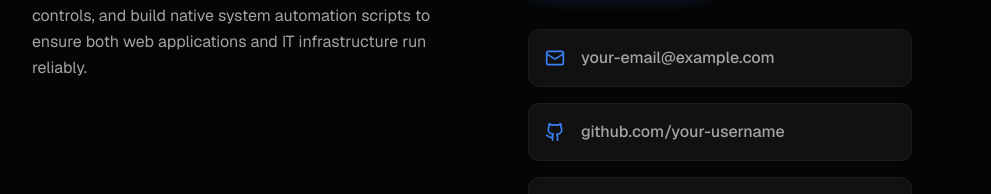
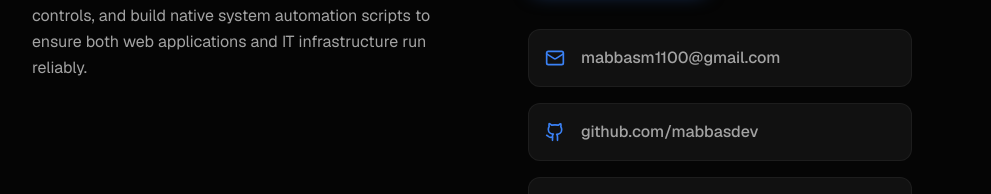
Before and after one commit to mabbasdev/abbas-portfolio, a Next.js app: page / in a window 1280 px wide. Shown: the part 6297-6491 px from the top of the page, without its empty margins (144-1135 px from the left). Built offline with nearby package versions, Linux system fonts and the light colour scheme.

Commit message:
Update Contact Info

```diff
--- a/components/sections/AboutContact.tsx
+++ b/components/sections/AboutContact.tsx
@@ -38,7 +38,7 @@ export default function AboutContact() {
 
           <div className="flex flex-col sm:flex-row gap-4 mb-8">
             <a
-              href="https://calendly.com/"
+              href="https://calendly.com/mabbasm1100/30min"
               target="_blank"
               rel="noreferrer"
               className={`flex items-center justify-center gap-2 text-white font-bold px-6 py-4 rounded-xl transition-colors ${isRecruiterMode
@@ -59,27 +59,27 @@ export default function AboutContact() {
 
           <div className="space-y-4">
             <a
-              href="mailto:your-email@example.com"
+              href="mailto:mabbasm1100@gmail.com"
               target="_blank"
               rel="noopener noreferrer"
               className="flex items-center gap-4 text-muted hover:text-white transition-colors group p-4 rounded-xl border border-white/5 bg-white/5 hover:bg-white/10 w-fit md:w-full max-w-sm"
             >
               <Mail className={`w-5 h-5 ${isRecruiterMode ? "text-[#ffaa00]" : "text-brand"}`} />
-              <span className="font-medium">your-email@example.com</span>
+              <span className="font-medium">mabbasm1100@gmail.com</span>
             </a>
 
             <a
-              href="https://github.com/your-username"
+              href="https://github.com/mabbasdev"
               target="_blank"
               rel="noreferrer"
               className="flex items-center gap-4 text-muted hover:text-white transition-colors group p-4 rounded-xl border border-white/5 bg-white/5 hover:bg-white/10 w-fit md:w-full max-w-sm"
             >
               <GithubIcon className={`w-5 h-5 ${isRecruiterMode ? "text-[#ffaa00]" : "text-brand"}`} />
-              <span className="font-medium">github.com/your-username</span>
+              <span className="font-medium">github.com/mabbasdev</span>
             </a>
 
             <a
-              href="https://www.linkedin.com/in/your-profile"
+              href="https://www.linkedin.com/in/mabbasdev"
               target="_blank"
               rel="noreferrer"
               className="flex items-center gap-4 text-muted hover:text-[#0a66c2] transition-colors group p-4 rounded-xl border border-white/5 bg-white/5 hover:bg-white/10 w-fit md:w-full max-w-sm"
```
